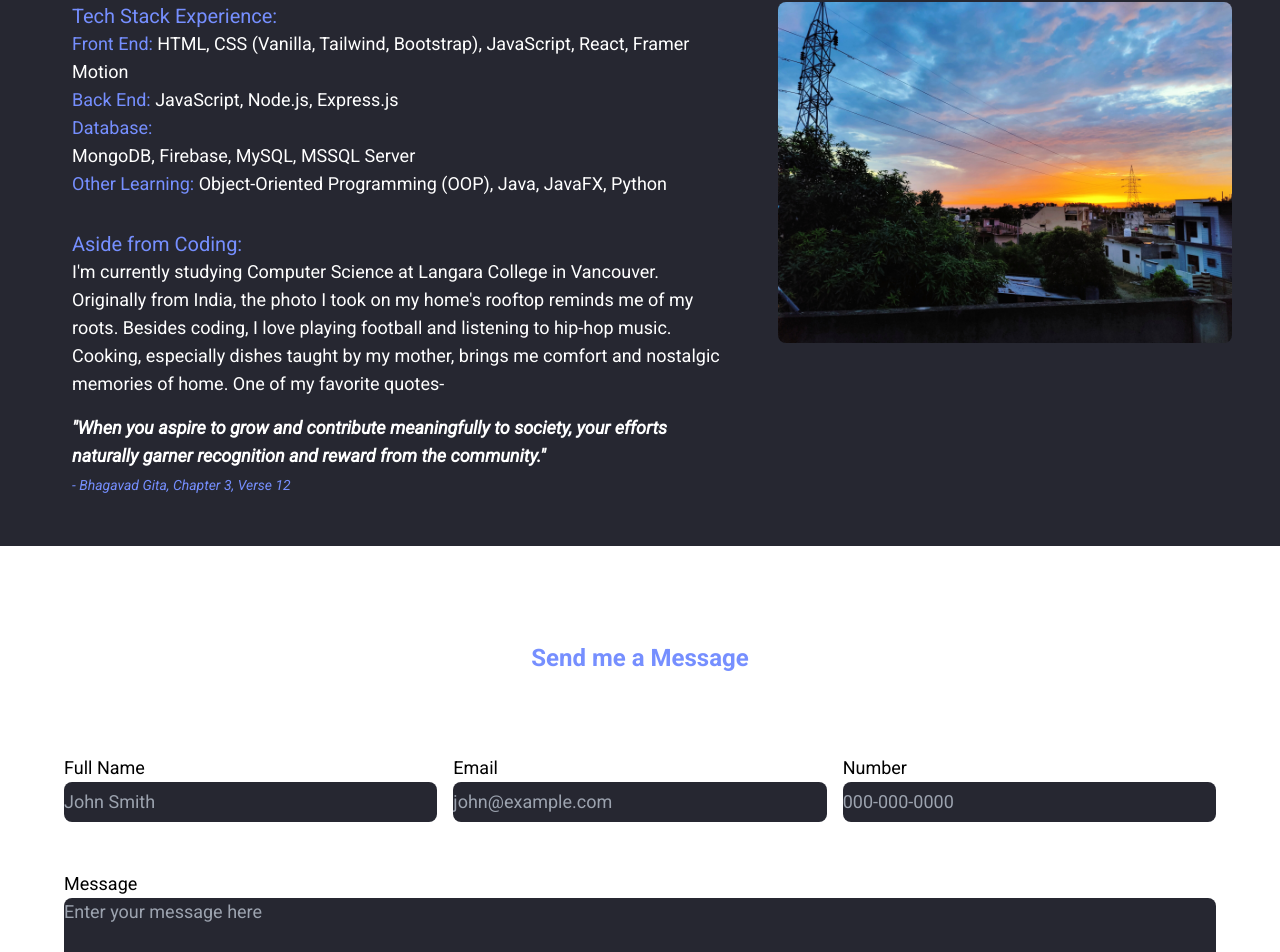
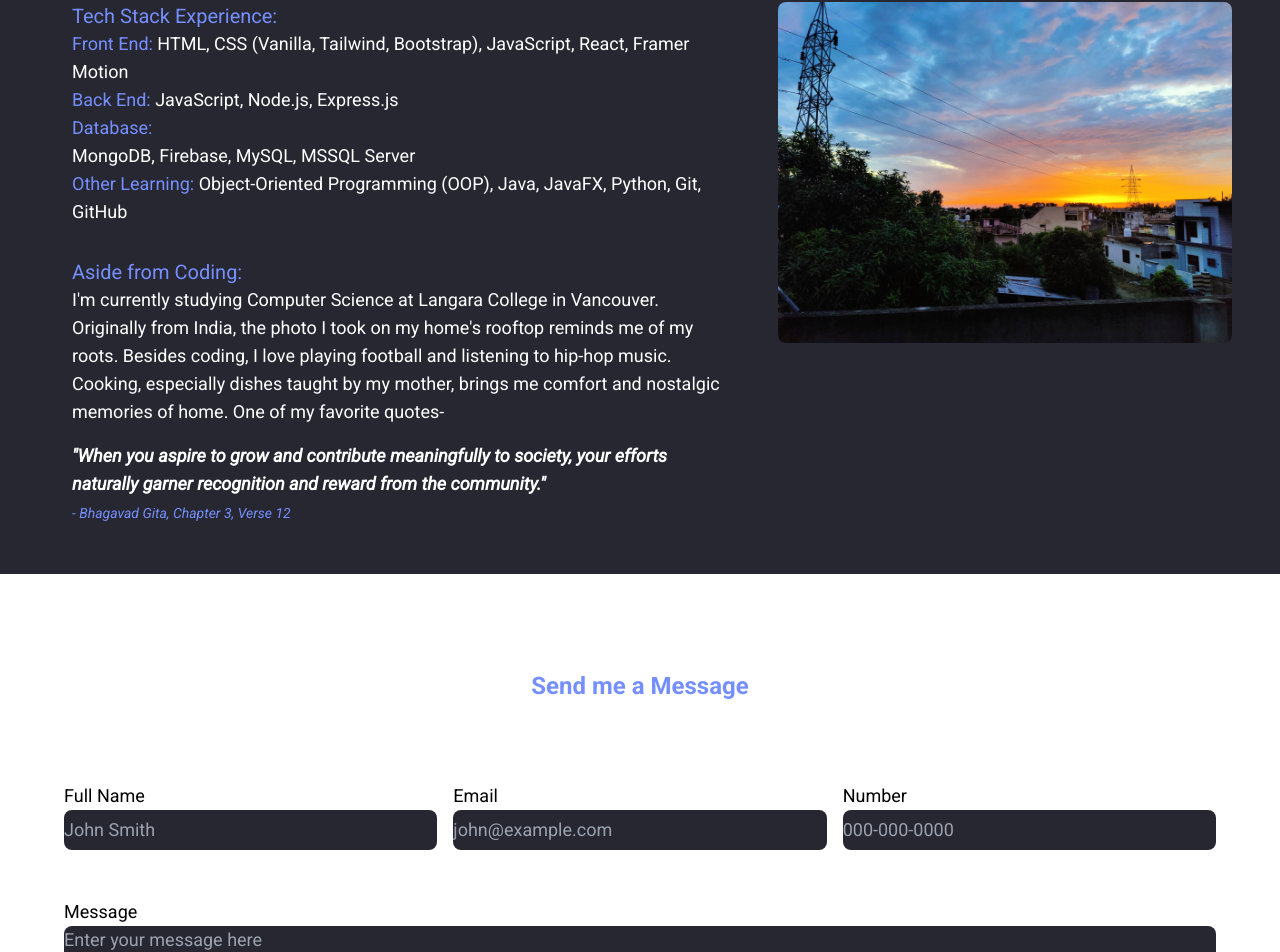
Before and after one commit to harpreet1o/personalSite, a React (Vite) app: page / in a window 1280 px wide. Shown: the part 1928-2880 px from the top of the page. Built offline with nearby package versions, Linux system fonts and the light colour scheme; a web font is replaced by a local one.

Commit message:
added content

```diff
--- a/src/components/Biography.jsx
+++ b/src/components/Biography.jsx
@@ -25,7 +25,8 @@ function Biography() {
                 <li> MongoDB, Firebase, MySQL, MSSQL Server</li>
                 <li>
                   <span className="text-blue">Other Learning: </span>
-                  Object-Oriented Programming (OOP), Java, JavaFX, Python
+                  Object-Oriented Programming (OOP), Java, JavaFX, Python, Git,
+                  GitHub
                 </li>
               </ul>
             </div>
```
